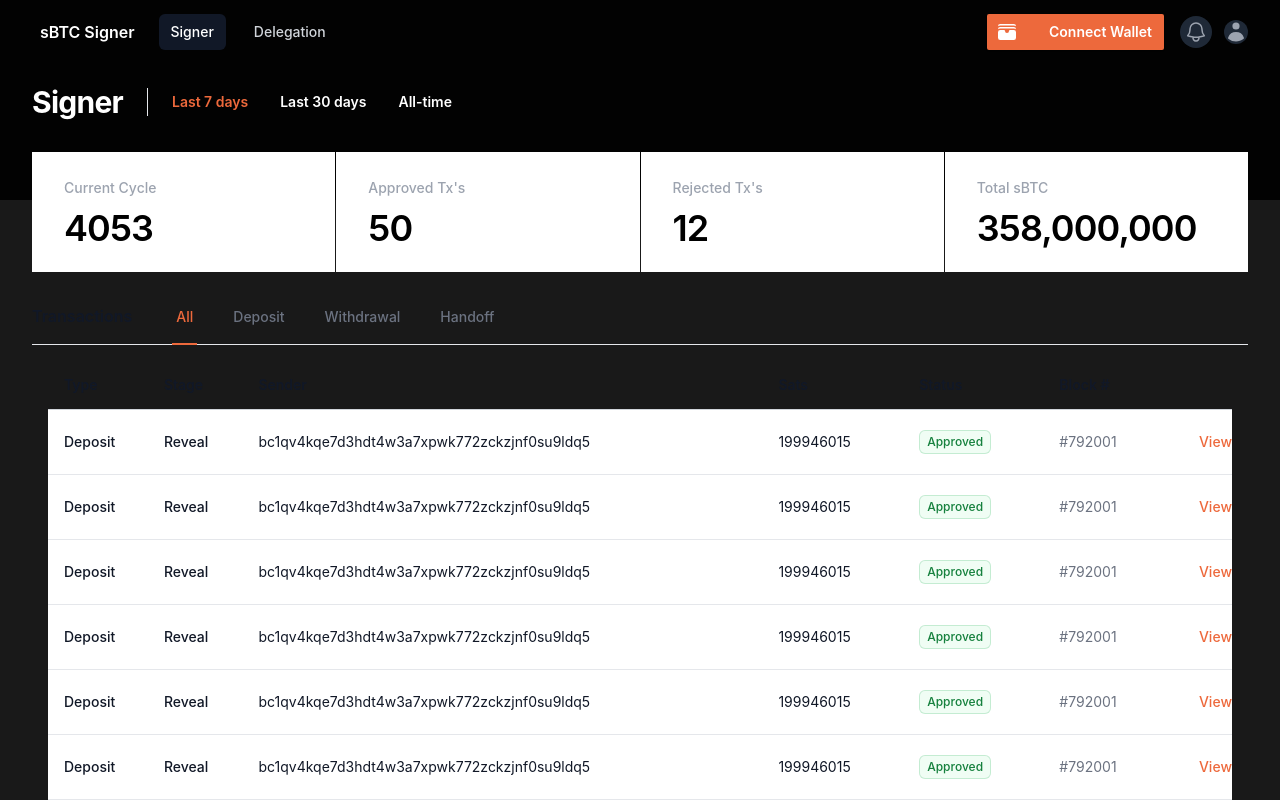
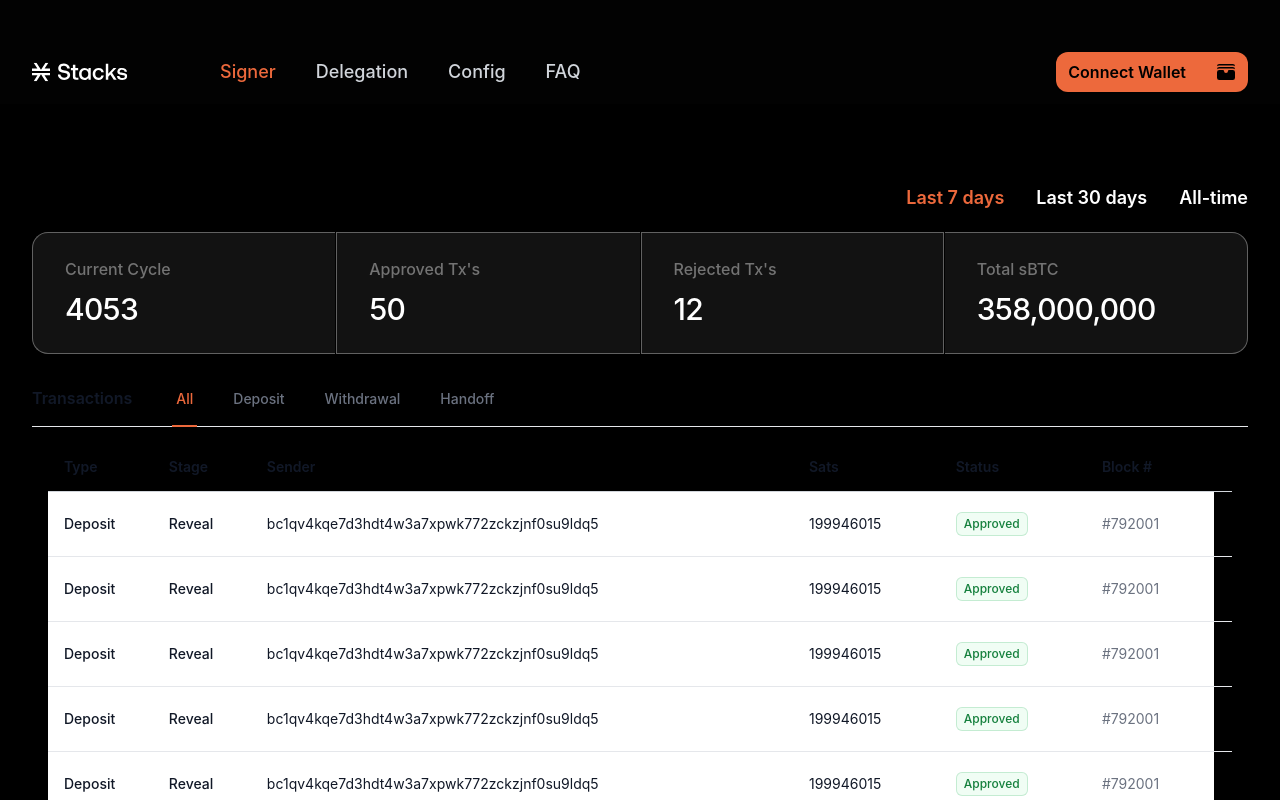
Before and after one commit to setbern/sbtc-web-signer, a Next.js app: page / in a window 1280 px wide. Shown: the top 800 px of the page. Built offline with nearby package versions, Linux system fonts and the light colour scheme.

Commit message:
ui: home dahsboard stats

```diff
--- a/pages/_app.tsx
+++ b/pages/_app.tsx
@@ -8,7 +8,7 @@
       style={{
         background: "rgba(0, 0, 0, 0.9)",
       }}
-      className="min-h-screen "
+      className="h-screen"
     >
       <Navigation />
       <Component {...pageProps} />
--- a/pages/index.tsx
+++ b/pages/index.tsx
@@ -5,13 +5,7 @@
 import { classNames } from "../src/const/util";
 import { useState } from "react";
 import TxDetail from "../src/comp/TxDetail";
-
-const stats = [
-  { name: "Current Cycle", value: "4053" },
-  { name: "Approved Tx's", value: "50" },
-  { name: "Rejected Tx's", value: "12" },
-  { name: "Total sBTC", value: "358,000,000" },
-];
+import HomeDashboard from "../src/comp/HomeDashboard";
 
 const people = [
   {
@@ -80,10 +74,13 @@
 ];
 
 const Home: NextPage = () => {
-  const [open, setOpen] = useState(false);
-
   return (
-    <div className="">
+    <div
+      style={{
+        background: "rgba(0, 0, 0, 0.9)",
+      }}
+      className=""
+    >
       <Head>
         <title>sBTC Signer</title>
         <meta name="description" content="sBTC Web Signer" />
@@ -93,57 +90,15 @@
         style={{
           background: "rgba(0, 0, 0, 0.9)",
         }}
+      ></header>
+
+      <main
+        style={{
+          background: "rgba(0, 0, 0, 0.9)",
+        }}
+        className=""
       >
-        <div className="py-5 pb-20">
-          <div className="mx-auto max-w-7xl px-4 flex flex-wrap items-center gap-6 sm:flex-nowrap sm:px-6 lg:px-8">
-            <h1 className="text-3xl  font-bold tracking-tight text-white">
-              Signer
-            </h1>
-            <div className="order-last flex w-full gap-x-8 text-sm font-semibold leading-6 sm:order-none sm:w-auto sm:border-l sm:border-gray-200 sm:pl-6 sm:leading-7">
-              <a href="#" className="text-secondary">
-                Last 7 days
-              </a>
-              <a href="#" className="text-white">
-                Last 30 days
-              </a>
-              <a href="#" className="text-white">
-                All-time
-              </a>
-            </div>
-          </div>
-        </div>
-      </header>
-
-      <main className="-mt-12">
-        <div className="mx-auto max-w-7xl px-4  sm:px-6 lg:px-8">
-          <div className="">
-            <div className="mx-auto max-w-7xl">
-              <div className="grid grid-cols-1 gap-px  rounded-sm  sm:grid-cols-2 lg:grid-cols-4">
-                {stats.map((stat) => (
-                  <div
-                    key={stat.name}
-                    className="bg-white px-4 py-6 sm:px-6 lg:px-8"
-                  >
-                    <p className="text-sm font-medium leading-6 text-gray-400">
-                      {stat.name}
-                    </p>
-                    <p className="mt-2 flex items-baseline gap-x-2">
-                      <span className="text-4xl font-semibold tracking-tight text-black">
-                        {stat.value}
-                      </span>
-                      {/* {stat.unit ? (
-                        <span className="text-sm text-gray-400">
-                          {stat.unit}
-                        </span>
-                      ) : null} */}
-                    </p>
-                  </div>
-                ))}
-              </div>
-            </div>
-          </div>
-        </div>
-        <TxDetail open={open} setOpen={setOpen} />
+        <HomeDashboard />
         <div className="mx-auto max-w-7xl  pb-12 px-4 sm:px-6 lg:px-8">
           <div className="border-b border-gray-200">
             <div className="sm:flex sm:items-baseline">
@@ -247,14 +202,14 @@
                         <td className="whitespace-nowrap px-3 py-5 text-sm text-gray-500">
                           {person.role}
                         </td>
-                        <td
+                        {/* <td
                           onClick={() => setOpen(true)}
                           className="relative cursor-pointer whitespace-nowrap py-5 pl-3 pr-4 text-right text-sm font-medium sm:pr-0"
                         >
                           <a className="text-secondary hover:text-secondary-dark">
                             View<span className="sr-only">, {person.name}</span>
                           </a>
-                        </td>
+                        </td> */}
                       </tr>
                     ))}
                   </tbody>
--- /dev/null
+++ b/src/comp/DashboardStats.tsx
@@ -0,0 +1,44 @@
+import { classNames } from "../const/util";
+
+const stats = [
+  { name: "Current Cycle", value: "4053" },
+  { name: "Approved Tx's", value: "50" },
+  { name: "Rejected Tx's", value: "12" },
+  { name: "Total sBTC", value: "358,000,000" },
+];
+const DashboardStats = () => {
+  return (
+    <div className="mx-auto max-w-7xl px-4  sm:px-6 lg:px-8">
+      <dl className="mx-auto grid grid-cols-1 gap-px  sm:grid-cols-2 lg:grid-cols-4">
+        {stats.map((stat, i) => (
+          <div
+            key={stat.name}
+            className={classNames(
+              i === 0 ? "rounded-tl-2xl rounded-bl-2xl  border-r-0" : "",
+              i === 3 ? "rounded-br-2xl rounded-tr-2xl  border-l-0" : "",
+              i === 1 ? "  border-r-0" : "",
+              "flex flex-wrap items-baseline justify-between gap-x-4 gap-y-2 bg-[#121212]  py-6 sm:px-6 xl:px-8 border-[#616161] border"
+            )}
+          >
+            <dt className="text-md font-medium leading-6 text-sub-gray">
+              {stat.name}
+            </dt>
+            {/* <dd
+            className={classNames(
+              false ? 'text-rose-600' : 'text-gray-700',
+              'text-xs font-medium'
+            )}
+          >
+            {stat.change}
+          </dd> */}
+            <dd className="w-full flex-none text-white text-3xl font-medium leading-10 tracking-tight t">
+              {stat.value}
+            </dd>
+          </div>
+        ))}
+      </dl>
+    </div>
+  );
+};
+
+export default DashboardStats;
--- /dev/null
+++ b/src/comp/HomeDashboard.tsx
@@ -0,0 +1,31 @@
+import { useState } from "react";
+import TxDetail from "./TxDetail";
+import DashboardStats from "./DashboardStats";
+
+const HomeDashboard = () => {
+  const [open, setOpen] = useState(false);
+
+  return (
+    <>
+      <div className="py-5 pt-20 ">
+        <div className="mx-auto max-w-7xl px-4 flex flex-wrap justify-end items-center gap-6 sm:flex-nowrap sm:px-6 lg:px-8">
+          <div className="order-last flex justify-end w-full gap-x-8 text-sm font-semibold leading-6 sm:order-none sm:w-auto sm:pl-6 sm:leading-7">
+            <a href="#" className="text-secondary text-lg">
+              Last 7 days
+            </a>
+            <a href="#" className="text-white text-lg">
+              Last 30 days
+            </a>
+            <a href="#" className="text-white text-lg">
+              All-time
+            </a>
+          </div>
+        </div>
+      </div>
+      <TxDetail open={open} setOpen={setOpen} />
+      <DashboardStats />
+    </>
+  );
+};
+
+export default HomeDashboard;
--- a/src/comp/nav/Navigation.tsx
+++ b/src/comp/nav/Navigation.tsx
@@ -3,6 +3,8 @@
 import { Bars3Icon, BellIcon, XMarkIcon } from "@heroicons/react/24/outline";
 import { PlusIcon, UserIcon, WalletIcon } from "@heroicons/react/20/solid";
 import { classNames } from "../../const/util";
+import Image from "next/image";
+import stxLogo from "../../../public/images/stxLogo.svg";
 
 const user = {
   name: "SPXXX",
@@ -13,6 +15,8 @@
 const navigation = [
   { name: "Signer", href: "#", current: true },
   { name: "Delegation", href: "#", current: false },
+  { name: "Config", href: "#", current: false },
+  { name: "FAQ", href: "#", current: false },
 ];
 
 const userNavigation = [
@@ -31,8 +35,8 @@
     >
       {({ open }) => (
         <>
-          <div className="mx-auto max-w-8xl px-4 sm:px-6 lg:px-8">
-            <div className="flex h-16 justify-between">
+          <div className="mx-auto max-w-7xl pt-10 px-4 sm:px-6 lg:px-8">
+            <div className="flex h-16 items-center justify-between">
               <div className="flex">
                 <div className="-ml-2 mr-2 flex items-center md:hidden">
                   {/* Mobile menu button */}
@@ -46,20 +50,18 @@
                   </Disclosure.Button>
                 </div>
                 <div className="flex flex-shrink-0 items-center">
-                  <p className="text-md font-semibold text-white ml-2">
-                    sBTC Signer
-                  </p>
+                  <Image src={stxLogo} alt="stx-logo" className="h-24 w-24" />
                 </div>
-                <div className="hidden md:ml-6 md:flex md:items-center md:space-x-4">
+                <div className="hidden md:ml-20 md:flex md:items-center md:space-x-4">
                   {navigation.map((item) => (
                     <a
                       key={item.name}
                       href={item.href}
                       className={classNames(
                         item.current
-                          ? "bg-gray-900 text-white"
+                          ? " text-secondary"
                           : "text-gray-300 hover:bg-gray-700 hover:text-white",
-                        "rounded-md px-3 py-2 text-sm font-medium"
+                        "rounded-md px-3 py-2 text-lg font-medium"
                       )}
                       aria-current={item.current ? "page" : undefined}
                     >
@@ -68,31 +70,31 @@
                   ))}
                 </div>
               </div>
-              <div className="flex items-center">
+              <div className=" ">
                 <div className="flex-shrink-0">
                   <button
                     type="button"
-                    className="relative inline-flex items-center gap-x-8 rounded-sm bg-secondary px-3 py-2 text-sm font-semibold text-white shadow-sm hover:bg-secondary-light focus-visible:outline focus-visible:outline-2 focus-visible:outline-offset-2 focus-visible:outline-secondary"
+                    className="relative inline-flex items-center gap-x-8 rounded-xl bg-secondary px-3 py-2 text-md font-semibold text-black shadow-sm hover:bg-secondary-light focus-visible:outline focus-visible:outline-2 focus-visible:outline-offset-2 focus-visible:outline-secondary"
                   >
+                    Connect Wallet
                     <WalletIcon
                       className="-ml-0.5 h-5 w-5"
                       aria-hidden="true"
                     />
-                    Connect Wallet
                   </button>
                 </div>
                 <div className="hidden md:ml-4 md:flex md:flex-shrink-0 md:items-center">
-                  <button
+                  {/* <button
                     type="button"
                     className="rounded-full bg-gray-800 p-1 text-gray-400 hover:text-white focus:outline-none focus:ring-2 focus:ring-white focus:ring-offset-2 focus:ring-offset-gray-800"
                   >
                     <span className="sr-only">View notifications</span>
                     <BellIcon className="h-6 w-6" aria-hidden="true" />
-                  </button>
+                  </button> */}
 
                   {/* Profile dropdown */}
                   <Menu as="div" className="relative ml-3">
-                    <div>
+                    {/* <div>
                       <Menu.Button className="flex rounded-full bg-gray-800 text-sm focus:outline-none  focus:ring-offset-gray-800">
                         <span className="sr-only">Open user menu</span>
                         <UserIcon
@@ -100,7 +102,7 @@
                           aria-hidden="true"
                         />
                       </Menu.Button>
-                    </div>
+                    </div> */}
                     <Transition
                       as={Fragment}
                       enter="transition ease-out duration-200"
--- a/tailwind.config.js
+++ b/tailwind.config.js
@@ -11,6 +11,8 @@
         secondary: "#ED693C",
         "secondary-light": "#8456F0",
         "secondary-dark": "#6931ED",
+        "card-bg": "#616161",
+        "sub-gray": "#737373",
       },
       maxWidth: {
         "8xl": "90rem",
```
Also changed, not shown: public/images/stxLogo.svg (added).
